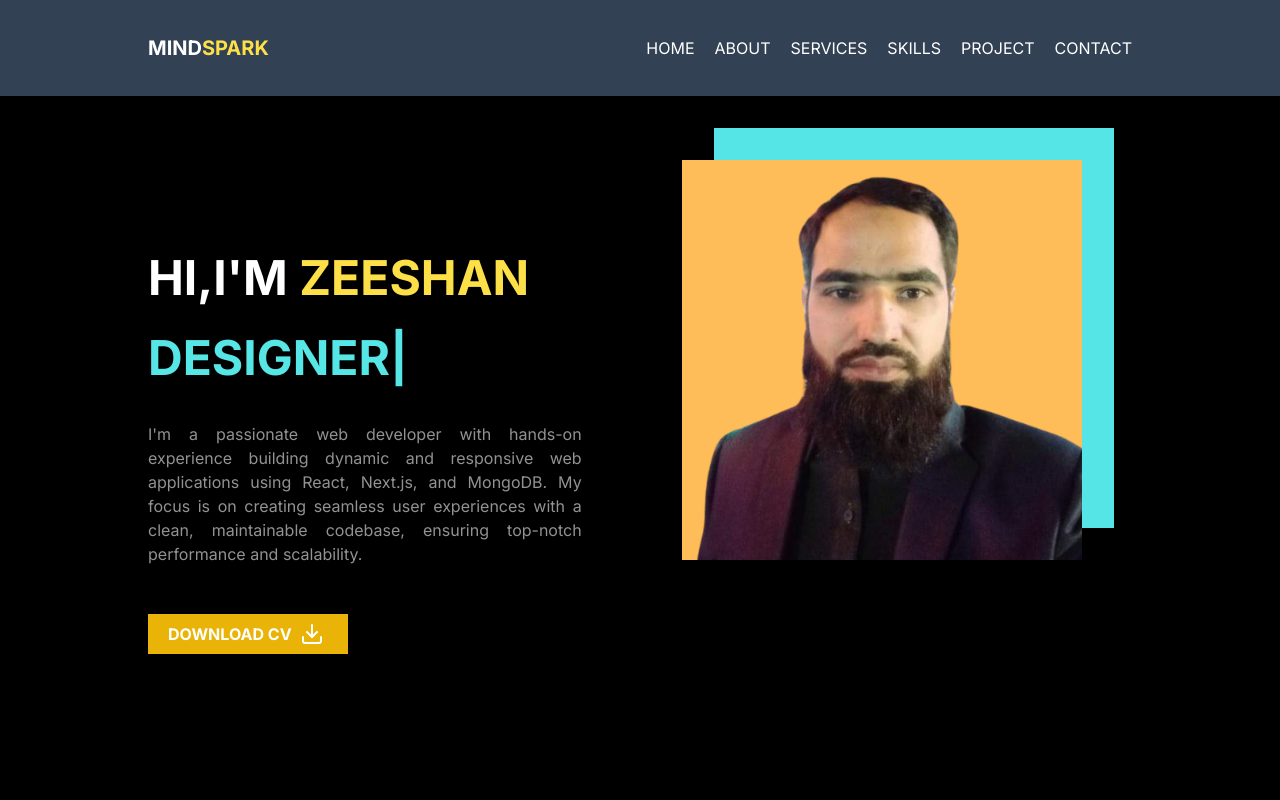
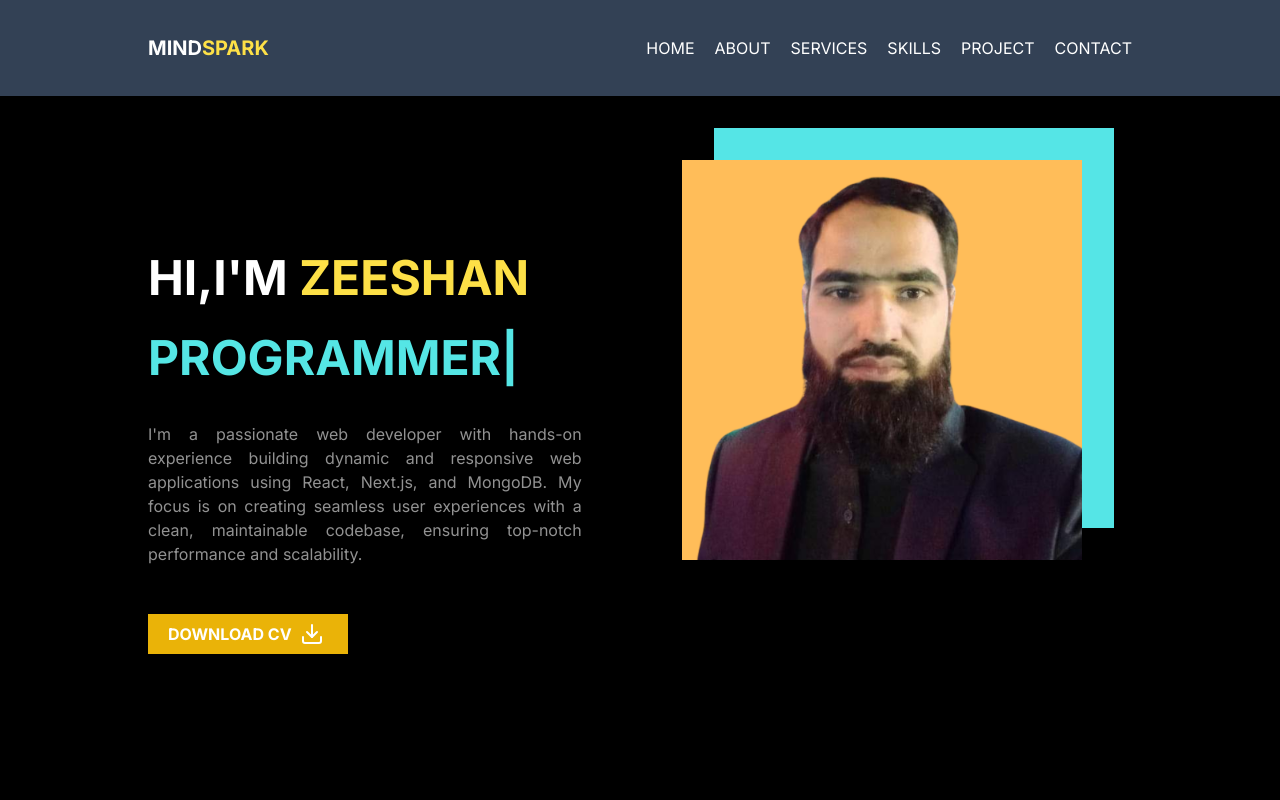
Before and after one commit to shsnge/zeeshanonline, a Next.js app: page / in a window 1280 px wide. Shown: the top 800 px of the page. Built offline with nearby package versions, Linux system fonts and the light colour scheme.

Commit message:
Update TextAnimation.jsx

```diff
--- a/app/components/TextAnimation.jsx
+++ b/app/components/TextAnimation.jsx
@@ -7,6 +7,8 @@ function TextAnimation() {
     <TypeAnimation
     sequence={[
       // Same substring at the start will only be typed out once, initially
+      'AI Engineer',
+      1500, // wait 1s before replacing "Mice" with "Hamsters"
       'Web Developer',
       1500, // wait 1s before replacing "Mice" with "Hamsters"
       'Programmer',
```
